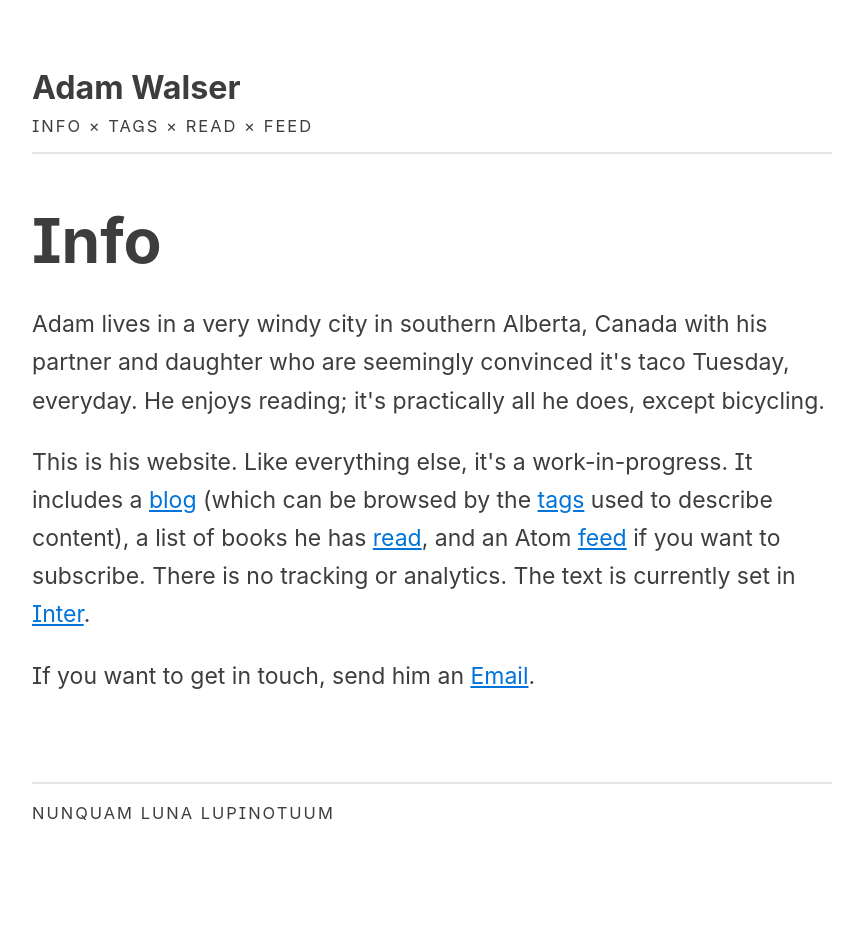
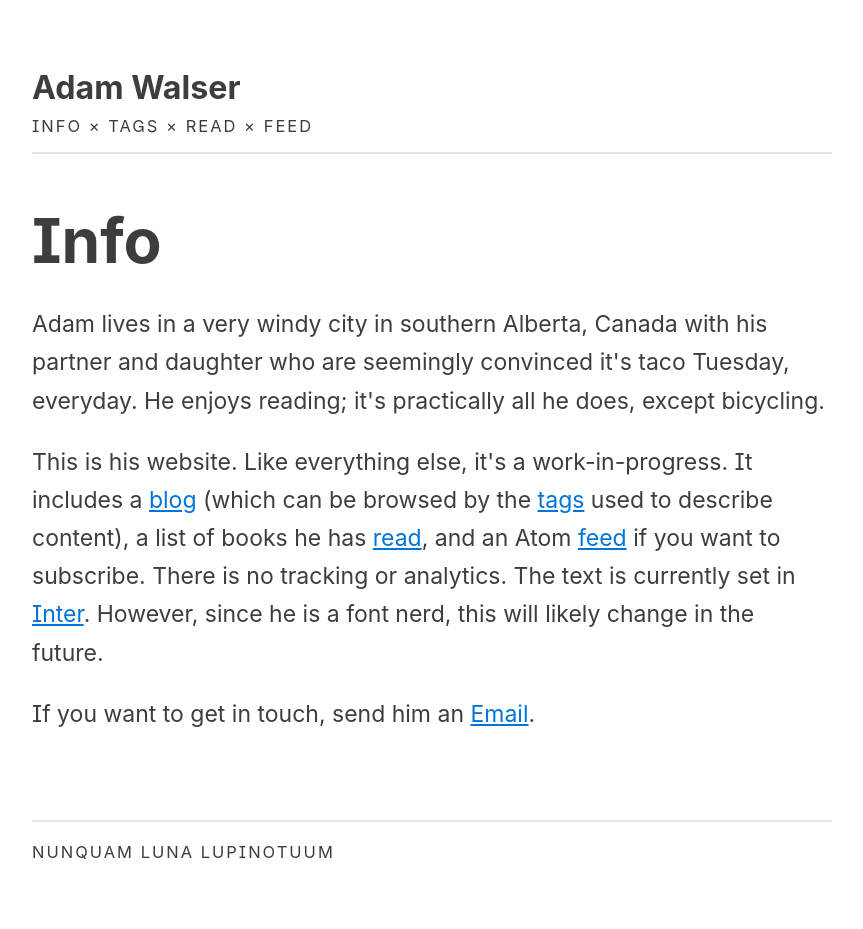
Before and after one commit to ajpwalser/ajpwalser.github.io, a Jekyll site: the page built from info.html, in a window 1280 px wide. Shown: the whole page, without its empty margins (208-1071 px from the left). Built offline with Jekyll 4.4.1, drawn with Linux system fonts in a browser that asks for light colours; some web fonts are replaced; before the commit the page ends 900 px from its top, so only the background shows below that.

Commit message:
Update info.html

```diff
--- a/info.html
+++ b/info.html
@@ -6,6 +6,6 @@
 
 <h2>Info</h2>
 <p class="first">Adam lives in a very windy city in southern Alberta, Canada with his partner and daughter who are seemingly convinced it's taco Tuesday, everyday. He enjoys reading; it's practically all he does, except bicycling.</p>
-<p>This is his website. Like everything else, it's a work-in-progress. It includes a <a href="https://ajpwalser.github.io/">blog</a> (which can be browsed by the <a href="https://ajpwalser.github.io/tags/">tags</a> used to describe content), a list of books he has <a href="https://ajpwalser.github.io/read/">read</a>, and an Atom <a href="https://ajpwalser.github.io/feed.xml">feed</a> if you want to subscribe. There is no tracking or analytics. The text is currently set in <a href="https://rsms.me/inter/">Inter</a>.</p>
+<p>This is his website. Like everything else, it's a work-in-progress. It includes a <a href="https://ajpwalser.github.io/">blog</a> (which can be browsed by the <a href="https://ajpwalser.github.io/tags/">tags</a> used to describe content), a list of books he has <a href="https://ajpwalser.github.io/read/">read</a>, and an Atom <a href="https://ajpwalser.github.io/feed.xml">feed</a> if you want to subscribe. There is no tracking or analytics. The text is currently set in <a href="https://rsms.me/inter/">Inter</a>. However, since he is a font nerd, this will likely change in the future.</p>
 <p>If you want to get in touch, send him an <a href="mailto:ajpwalser@gmail.com">Email</a>.
 <div class="spacer"></div>
```
